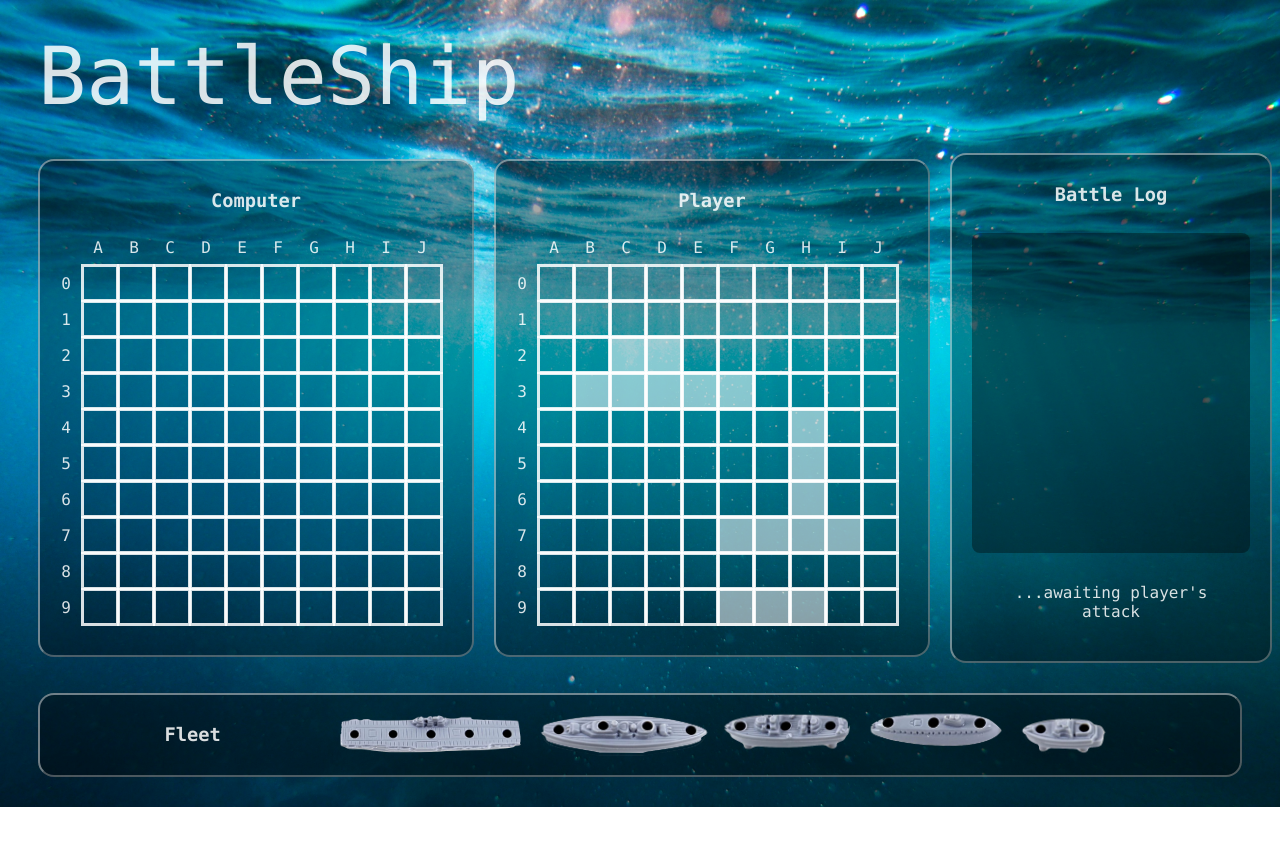
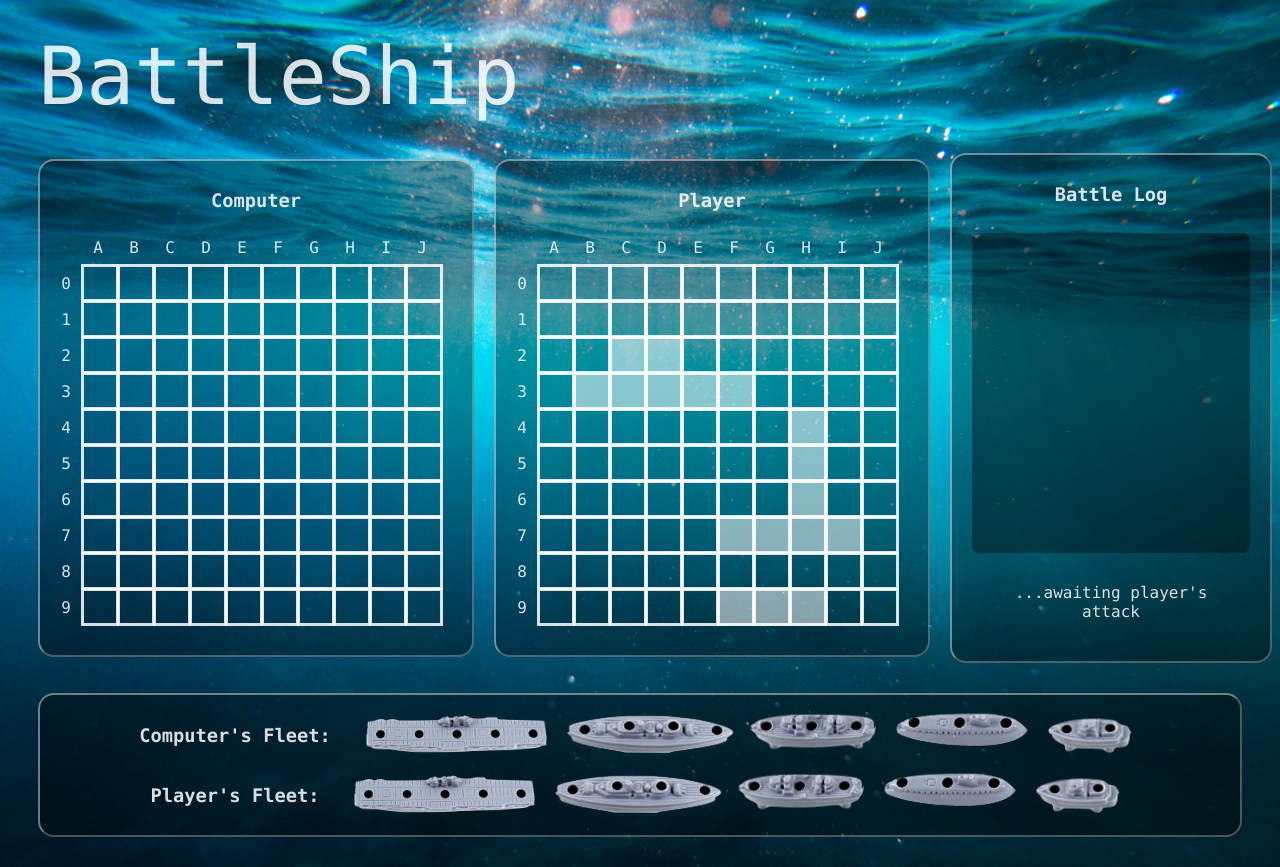
Before and after one commit to bkcheung/Battleship, a website built with webpack: page src/index.html in a window 1280 px wide. Before the commit the page ends 807 px from the top, so only its background shows below. Built offline with nearby package versions, Linux system fonts and the light colour scheme.

Commit message:
ui: add computer fleet and update styling of fleet section

```diff
--- a/src/index.html
+++ b/src/index.html
@@ -28,17 +28,28 @@
                 </div>
             </div>
         </div>
-        <div id ="fleet">
-            <h3 id = "name">Fleet</h3>
-            <div id = "fleetList">
-                <span id = "aircraft"></span>
-                <span id = "battleship"></span>
-                <span id = "cruiser"></span>
-                <span id = "sub"></span>
-                <span id = "destroyer"></span>
+        <div id ="fleetSection">
+            <div class = "fleet">
+                <h3 class = "name">Computer's Fleet: </h3>
+                <div class = "fleetList">
+                    <span id = "aircraft"></span>
+                    <span id = "battleship"></span>
+                    <span id = "cruiser"></span>
+                    <span id = "sub"></span>
+                    <span id = "destroyer"></span>
+                </div>
+            </div>
+            <div class = "fleet">
+                <h3 class = "name">Player's Fleet: </h3>
+                <div class = "fleetList">
+                    <span id = "aircraft"></span>
+                    <span id = "battleship"></span>
+                    <span id = "cruiser"></span>
+                    <span id = "sub"></span>
+                    <span id = "destroyer"></span>
+                </div>
             </div>
         </div>
-
         <script src="" async defer></script>
     </body>
 </html>
--- a/src/style.css
+++ b/src/style.css
@@ -96,20 +96,26 @@ span{
     background-color: #ffffff88;
 }
 
-#fleet{
+#fleetSection{
     margin: 30px;
     padding: 10px;
     color: #ffffffd9;
-    /* text-align: center; */
     background-color: #00000057;
     border: 2px #ffffff70 outset;
     border-radius: 1em;
     display: flex;
     justify-content: space-evenly;
+    flex-direction: column;
+    align-items: center;
 }
-#fleetList{
+.fleet{
     display: flex;
     align-items: center;
+}
+.fleetList{
+    display: flex;
+    align-items: center;
+    margin-left: 30px;
 }
 #aircraft{
     background-image: url("./img/aircraft-carrier.png");
```
